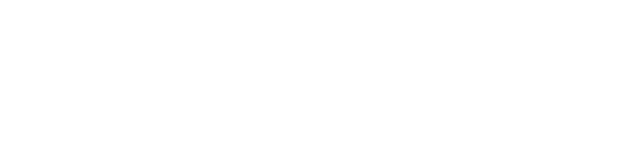
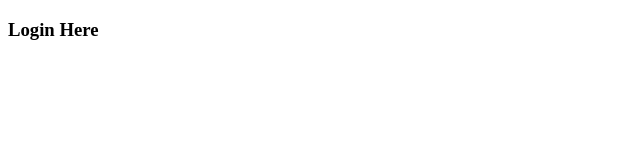
Before and after one commit to logusivam/Transparent-Login-Form, a plain HTML site: page index.html in a window 1280 px wide. Shown: the whole page, without its empty margins (0-640 px from the left). Drawn offline with Linux system fonts and the light colour scheme.

Commit message:
Oct 3, 2024, 5:05 PM

```diff
--- a/index.html
+++ b/index.html
@@ -13,5 +13,10 @@
         <div class="shape"></div>
         <div class="shape"></div>
     </div>
+
+    <form action="">
+        <h3>Login Here</h3>
+
+    </form>
 </body>
 </html>
```
